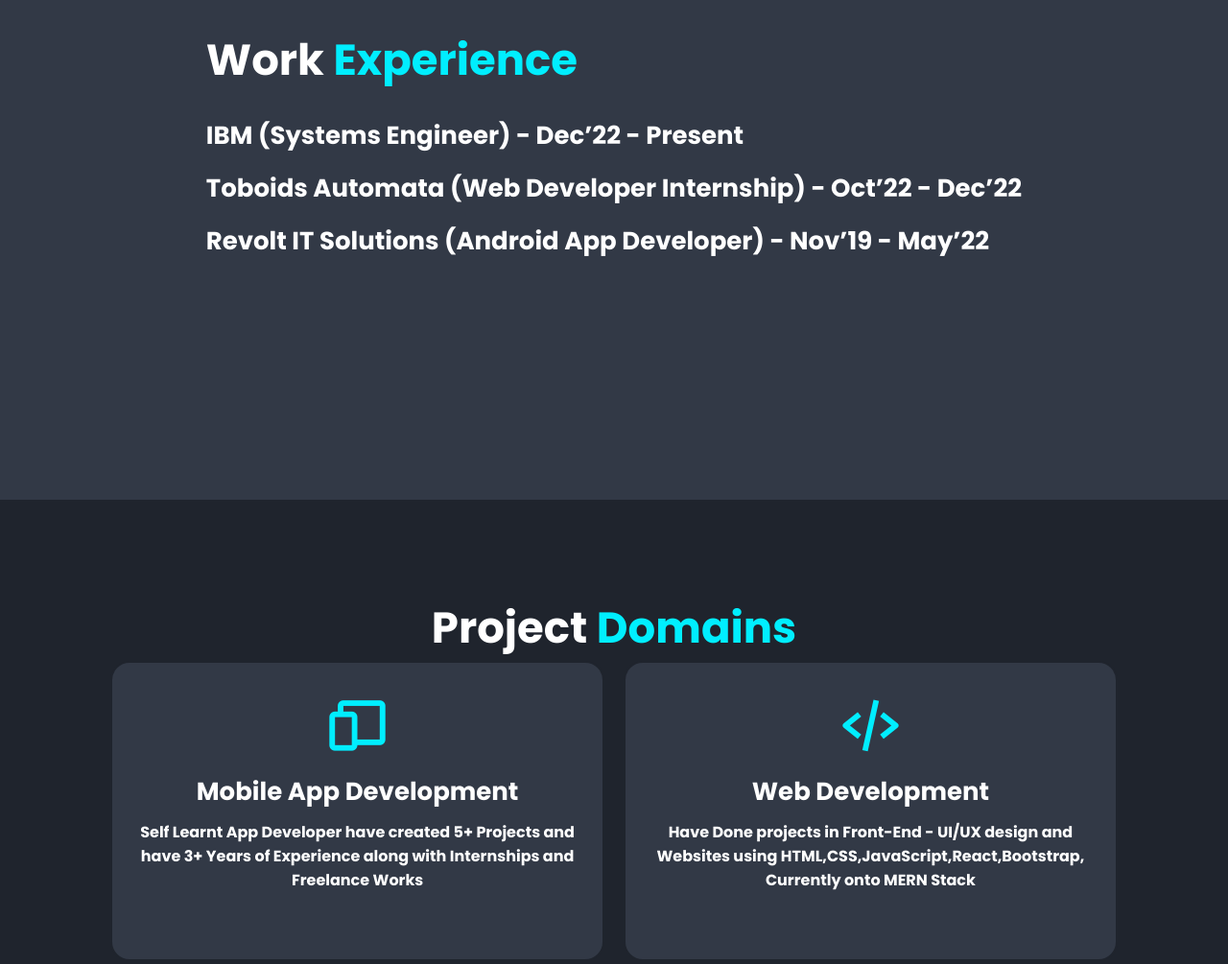
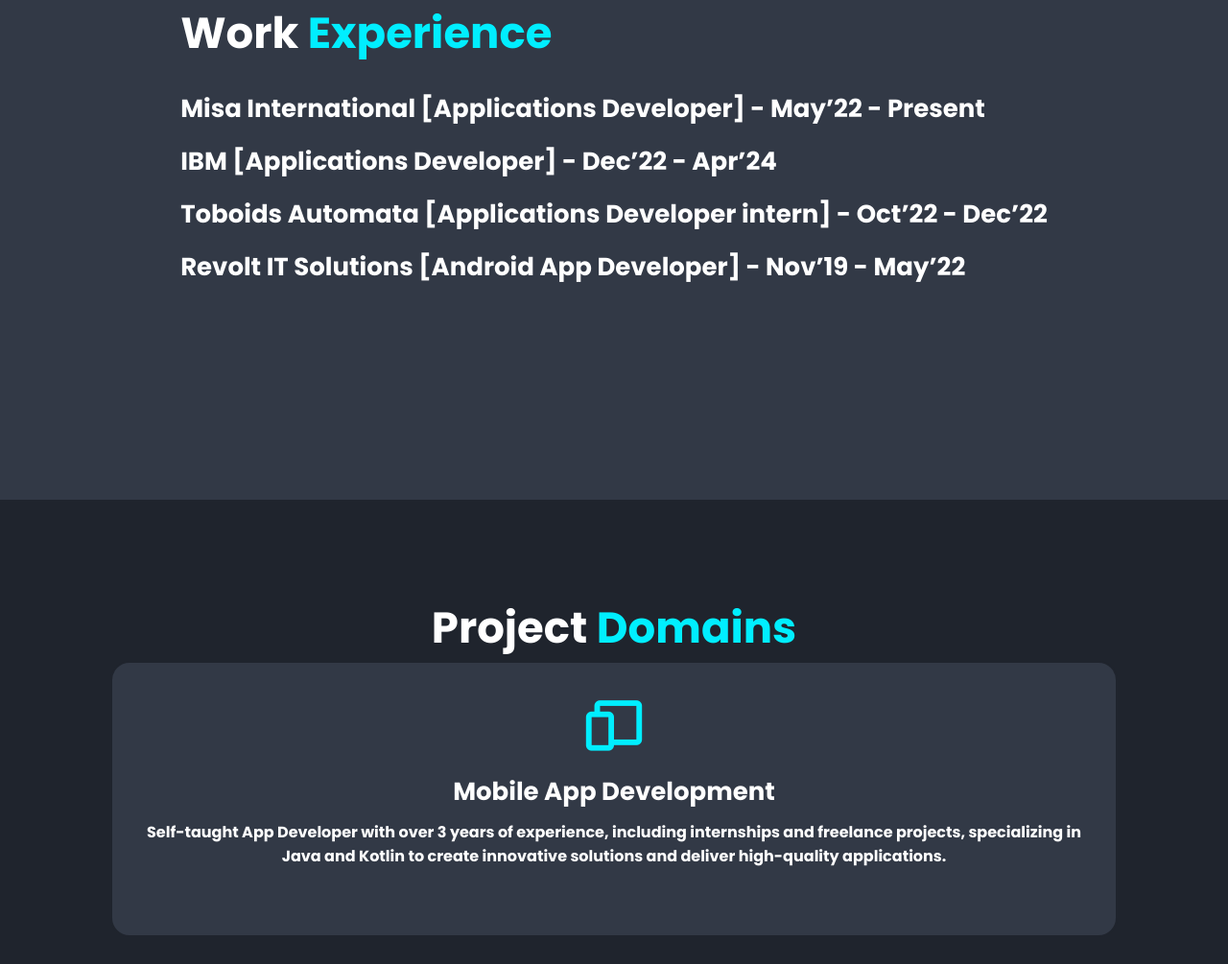
Before and after one commit to Amal642/web-portfolio, a plain HTML site: page index.html in a window 1280 px wide. Shown: the part 1079-2084 px from the top of the page at 96% size. Drawn offline with nearby package versions, Linux system fonts and the light colour scheme.

Commit message:
Add files via upload

```diff
--- a/index.html
+++ b/index.html
@@ -19,7 +19,7 @@
         <i class='bx bx-menu' id="menu-icon"></i>
         <nav class="navbar">
             <a href="#home" class="active">Home</a>
-            <a href="#about">About</a>
+            <a href="#about">Experience</a>
             <a href="#services">Domains</a>
             <a href="#portfolio">Portfolio</a>
             <a href="mailto:mohamedamal0345@gmail.com">Contact</a>
@@ -32,7 +32,8 @@
             <h3>Hello, It's Me</h3>
             <h1>Mohamed Amal</h1>
             <h3>And I'm a <span class="multiple-text"></span></h3>
-            <p> Dedicated and skilled software developer with expertise in full-stack web development and mobile app development. Proficient in utilizing technologies such as the MERN stack, Android development, and various programming languages. Experienced in leading projects, mentoring others, and delivering high-quality solutions.</p>
+            <p> Dynamic app developer with 3 years of experience in Android App development using Java and Kotlin. Skilled in project management, mentoring, and delivering top-tier software solutions. Adept at driving app performance and user experience improvements.
+            </p>
             <br>
 
             <div class="social-media">
@@ -59,13 +60,16 @@
             <br><br>
             <div class="roadmap">
 
-                    <h3>IBM (Systems Engineer) - Dec’22 - Present</h3>
+                <h3>Misa International  [Applications Developer]  - May’22 - Present</h3>
+                <br>
+
+                    <h3>IBM  [Applications Developer] - Dec’22 - Apr’24</h3>
                     <br>
 
-                    <h3>Toboids Automata (Web Developer Internship) - Oct’22 - Dec’22</h3>
+                    <h3>Toboids Automata  [Applications Developer intern]  - Oct’22 - Dec’22</h3>
                     <br>
 
-                    <h3>Revolt IT Solutions (Android App Developer) - Nov’19 - May’22
+                    <h3>Revolt IT Solutions  [Android App Developer] - Nov’19 - May’22
                     </h3>
                     <br>
                 </div>
@@ -82,30 +86,24 @@
                 <div class="services-box">
                     <i class='bx bx-devices'></i>
                     <h3>Mobile App Development</h3>
-                    <p>Self Learnt App Developer have created 5+ Projects and have 3+ Years of Experience along with Internships and Freelance Works</p>
+                    <p>Self-taught App Developer with over 3 years of experience, including internships and freelance projects, specializing in Java and Kotlin to create innovative solutions and deliver high-quality applications.</p>
                     <!-- <a href="#" class="btn">Read More</a> -->
                 </div>
-                <div class="services-box">
-                    <i class='bx bx-code-alt'></i>
-                    <h3>Web Development</h3>
-                    <p>Have Done projects in Front-End - UI/UX design and Websites using HTML,CSS,JavaScript,React,Bootstrap, Currently onto MERN Stack</p>
-                    <!-- <a href="#" class="btn">Read More</a> -->
-                </div>
+
 
             </div>
         </h2>
     </section>
 
     <!-- portfolio section design  -->
-    <section class="portfolio" id="portfolio">
+    <!-- <section class="portfolio" id="portfolio">
         <h2 class="heading">Latest <span>Project</span></h2>
         <div class="portfolio-container">
             <div class="portfolio-box">
                 <img src="images/IBM.jpg" alt="">
                 <div class="portfolio-layer" style="color: black;">
-                    <h4>Website Integrating Watson Assistant</h4>
-                    <p style="font-weight: bold;">Developed a website integrating Watson Assistant to create L&K requests and a dashboard for admins, used IBM SSO for authentication.</p>
-                    <!-- <a href="#"><i class='bx bx-link-external'></i></a> -->
+                    <h4>App Integrating Watson Assistant</h4>
+                    <p style="font-weight: bold;">Developed an application integrating Watson Assistant to create L&K requests and a dashboard for admins, used IBM SSO for authentication.</p>
                 </div>
             </div>
 
@@ -130,14 +128,14 @@
 
 
         </div>
-    </section>
+    </section> -->
 
 
 
     <!-- footer design -->
     <footer class="footer">
         <div class="footer-text">
-            <p>2023 | Mohamed Amal A</p>
+            <p>2024 | Mohamed Amal</p>
         </div>
         <div class="footer-iconTop">
             <a href="#home">
--- a/js/script.js
+++ b/js/script.js
@@ -45,7 +45,7 @@ ScrollReveal().reveal('.home-content h1,.about-img',{origin:'left'});
 ScrollReveal().reveal('.home-content p,.about-content',{origin:'right'});
 
 const typed = new Typed('.multiple-text',{
-    strings:['Full Stack Developer','Android Developer','C++ Coder[DSA]'],
+    strings:['Android App Developer','Full Stack App Developer','Coding Enthusiast'],
     typeSpeed:100,
     backSpeed:100,
     backDelay:1000,
```
